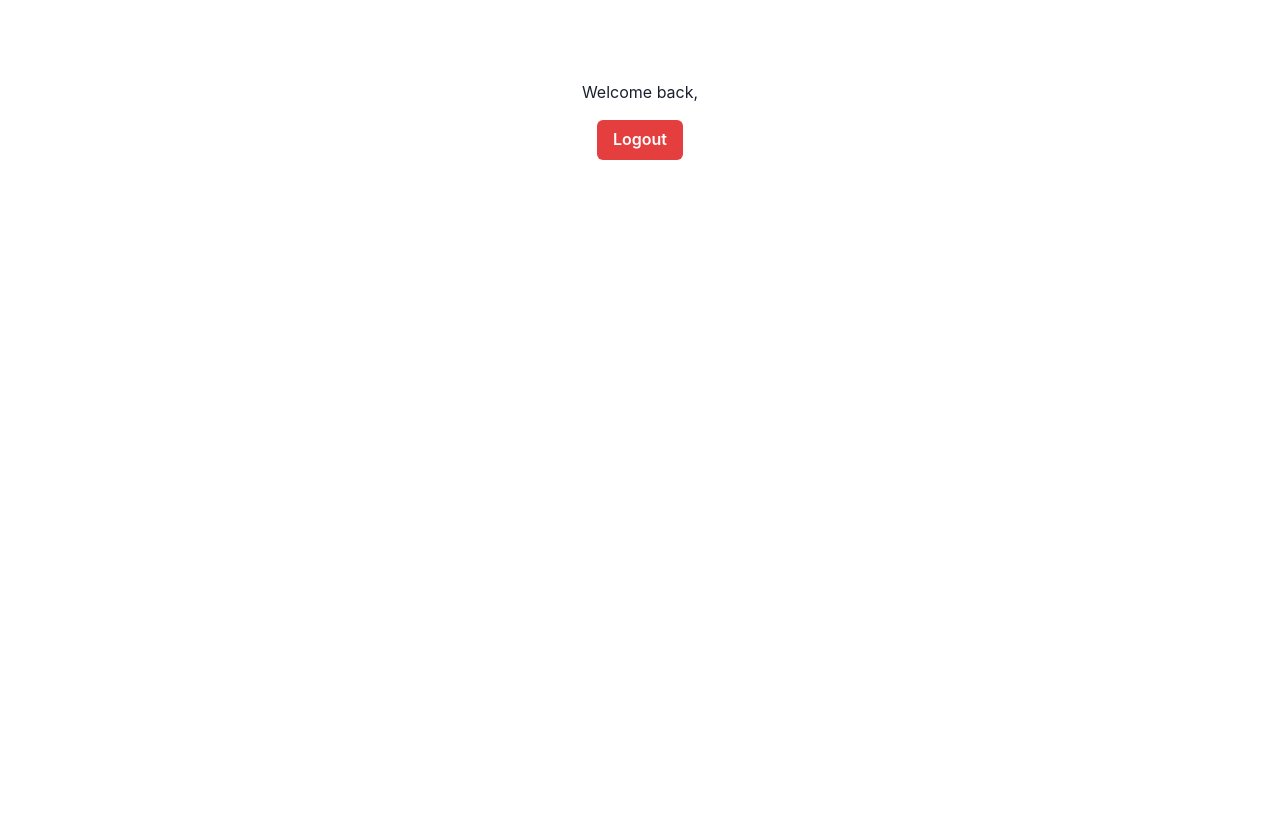
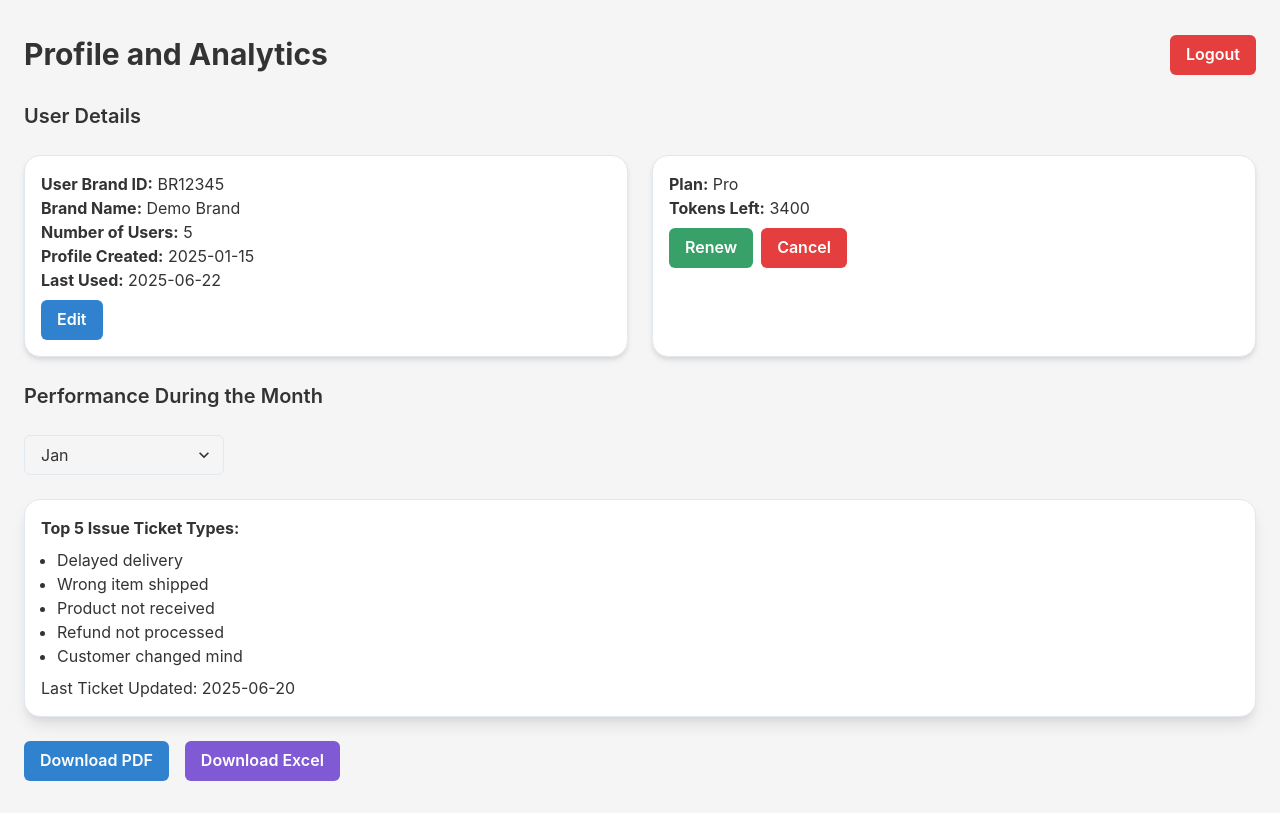
Before and after one commit to karthik-k-resolvix/resolvix-main-repo, a React (Create React App) app: page /dashboard in a window 1280 px wide. Built offline with nearby package versions, Linux system fonts and the light colour scheme.

Commit message:
updates in dashboard page

```diff
--- a/src/auth/DashboardPage.jsx
+++ b/src/auth/DashboardPage.jsx
@@ -1,14 +1,236 @@
-import { useAuth } from './AuthProvider';
-import { Text, VStack, Button } from '@chakra-ui/react';
+// src/auth/DashboardPage.jsx
+// src/auth/DashboardPage.jsx
+import React, { useEffect, useState } from 'react';
+import { Bar } from 'react-chartjs-2';
+import {
+  Chart as ChartJS,
+  CategoryScale,
+  LinearScale,
+  BarElement,
+  Tooltip,
+  Legend
+} from 'chart.js';
+import {
+  Button,
+  VStack,
+  Box,
+  Text,
+  Select,
+  useColorModeValue
+} from '@chakra-ui/react';
+import { useNavigate } from 'react-router-dom';
 import { supabase } from '../supabaseClient';
+import jsPDF from 'jspdf';
+import autoTable from 'jspdf-autotable';
+import * as XLSX from 'xlsx';
+
+ChartJS.register(CategoryScale, LinearScale, BarElement, Tooltip, Legend);
 
 export default function DashboardPage() {
-  const { user } = useAuth();
+  const [userData, setUserData] = useState(null);
+  const [selectedMonth, setSelectedMonth] = useState('June');
+  const [loading, setLoading] = useState(true);
+  const navigate = useNavigate();
+  const boxBg = useColorModeValue('#f5f5f5', '#1A202C');
+  const textColor = useColorModeValue('#333', '#f0e7db');
+
+  useEffect(() => {
+  const fetchUserData = async () => {
+    const email = localStorage.getItem('email');
+
+    // Fallback to dummy data if no email (testing mode)
+    if (!email) {
+      const dummyUserData = {
+        brandId: "BR12345",
+        brandName: "Demo Brand",
+        users: 5,
+        plan: "Pro",
+        tokensLeft: 3400,
+        lastTicketUpdated: "2025-06-20",
+        profileCreated: "2025-01-15",
+        lastUsed: "2025-06-22",
+        ticketStats: {
+          months: ["Jan", "Feb", "Mar", "Apr", "May", "Jun"],
+          tickets: [40, 50, 60, 55, 70, 65],
+          repeats: [10, 12, 9, 11, 13, 10],
+          frauds: [1, 2, 0, 1, 3, 1]
+        },
+        riskSeverity: {
+          months: ["Jan", "Feb", "Mar", "Apr", "May", "Jun"],
+          risk: [12, 15, 13, 14, 11, 16],
+          severity: [30, 25, 28, 22, 35, 27]
+        },
+        summary: [
+          "Delayed delivery",
+          "Wrong item shipped",
+          "Product not received",
+          "Refund not processed",
+          "Customer changed mind"
+        ]
+      };
+
+      setUserData(dummyUserData);
+      setLoading(false);
+      return;
+    }
+
+    // Fetch from Supabase if email exists
+    const { data, error } = await supabase
+      .from('userlogin')
+      .select('*')
+      .eq('email', email)
+      .single();
+
+    if (error) {
+      console.error(error);
+      navigate('/login');
+    } else {
+      setUserData(data);
+      setLoading(false);
+    }
+  };
+
+  if (!userData) fetchUserData();
+}, [navigate, userData]);
+
+  const logout = () => {
+    localStorage.removeItem('email');
+    navigate('/login');
+  };
+
+  const handleDownloadPDF = () => {
+    const doc = new jsPDF();
+    doc.text('User Report', 14, 16);
+    autoTable(doc, {
+      startY: 20,
+      head: [['Field', 'Value']],
+      body: [
+        ['Brand ID', userData.brandId],
+        ['Brand Name', userData.brandName],
+        ['Users', userData.users],
+        ['Plan', userData.plan],
+        ['Tokens Left', userData.tokensLeft],
+        ['Last Ticket Updated', userData.lastTicketUpdated],
+      ],
+    });
+    doc.save('user_report.pdf');
+  };
+
+  const handleDownloadExcel = () => {
+    const worksheet = XLSX.utils.json_to_sheet([
+      {
+        BrandID: userData.brandId,
+        BrandName: userData.brandName,
+        Users: userData.users,
+        Plan: userData.plan,
+        TokensLeft: userData.tokensLeft,
+        LastTicketUpdated: userData.lastTicketUpdated,
+      },
+    ]);
+    const workbook = XLSX.utils.book_new();
+    XLSX.utils.book_append_sheet(workbook, worksheet, 'UserData');
+    XLSX.writeFile(workbook, 'user_report.xlsx');
+  };
+
+  const handleRenew = () => console.log('Renew plan webhook called');
+  const handleCancel = () => console.log('Cancel plan webhook called');
+  const handleEditProfile = () => console.log('Edit profile webhook called');
+
+  const currentMonthIndex = userData?.ticketStats?.months?.indexOf(selectedMonth);
+  const graph1Data = userData?.ticketStats && currentMonthIndex >= 0 && {
+    labels: ['Tickets', 'Repeat Customers', 'Fraud Cases'],
+    datasets: [
+      {
+        label: selectedMonth,
+        data: [
+          userData.ticketStats.tickets[currentMonthIndex],
+          userData.ticketStats.repeats[currentMonthIndex],
+          userData.ticketStats.frauds[currentMonthIndex],
+        ],
+        backgroundColor: ['#3182ce', '#38a169', '#e53e3e'],
+      },
+    ],
+  };
+
+  const graph2Data = userData?.riskSeverity && currentMonthIndex >= 0 && {
+    labels: ['Risk %', 'Severity %'],
+    datasets: [
+      {
+        label: selectedMonth,
+        data: [
+          userData.riskSeverity.risk[currentMonthIndex],
+          userData.riskSeverity.severity[currentMonthIndex],
+        ],
+        backgroundColor: ['#ed8936', '#9f7aea'],
+      },
+    ],
+  };
+
+  if (!userData || loading) return <Text>Loading dashboard...</Text>;
 
   return (
-    <VStack mt={20} spacing={4}>
-      <Text>Welcome back, {user?.email}</Text>
-      <Button onClick={() => supabase.auth.signOut()} colorScheme="red">Logout</Button>
+    <VStack spacing={6} px={6} py={8} align="stretch" bg={boxBg} color={textColor}>
+      <Box display="flex" justifyContent="space-between" alignItems="center">
+        <Text fontSize="3xl" fontWeight="bold">Profile and Analytics</Text>
+        <Button onClick={logout} colorScheme="red">Logout</Button>
+      </Box>
+
+      <Text fontSize="xl" fontWeight="semibold">User Details</Text>
+
+      <Box display="grid" gridTemplateColumns={{ base: '1fr', md: '1fr 1fr' }} gap={6}>
+        <Box p={4} borderWidth={1} borderRadius="2xl" bg="white" boxShadow="md">
+          <Text><strong>User Brand ID:</strong> {userData.brandId}</Text>
+          <Text><strong>Brand Name:</strong> {userData.brandName}</Text>
+          <Text><strong>Number of Users:</strong> {userData.users}</Text>
+          <Text><strong>Profile Created:</strong> {userData.profileCreated}</Text>
+          <Text><strong>Last Used:</strong> {userData.lastUsed}</Text>
+          <Button mt={2} onClick={handleEditProfile} colorScheme="blue">Edit</Button>
+        </Box>
+
+        <Box p={4} borderWidth={1} borderRadius="2xl" bg="white" boxShadow="md">
+          <Text><strong>Plan:</strong> {userData.plan}</Text>
+          <Text><strong>Tokens Left:</strong> {userData.tokensLeft}</Text>
+          <Box display="flex" gap={2} mt={2}>
+            <Button onClick={handleRenew} colorScheme="green">Renew</Button>
+            <Button onClick={handleCancel} colorScheme="red">Cancel</Button>
+          </Box>
+        </Box>
+      </Box>
+
+      <Text fontSize="xl" fontWeight="semibold">Performance During the Month</Text>
+      <Box>
+        <Select value={selectedMonth} onChange={(e) => setSelectedMonth(e.target.value)} width="200px">
+          {userData.ticketStats?.months.map((m) => (
+            <option key={m}>{m}</option>
+          ))}
+        </Select>
+      </Box>
+
+      {graph1Data && (
+        <Box p={4} borderWidth={1} borderRadius="2xl" bg="white" boxShadow="md">
+          <Bar data={graph1Data} />
+          <Text fontSize="sm" mt={2}>Data for selected month: {selectedMonth}</Text>
+        </Box>
+      )}
+
+      {graph2Data && (
+        <Box p={4} borderWidth={1} borderRadius="2xl" bg="white" boxShadow="md">
+          <Bar data={graph2Data} />
+        </Box>
+      )}
+
+      <Box p={4} borderWidth={1} borderRadius="2xl" bg="white" boxShadow="lg">
+        <Text fontWeight="bold" mb={2}>Top 5 Issue Ticket Types:</Text>
+        <Box as="ul" pl={4} style={{ listStyleType: 'disc' }}>
+          {userData.summary?.map((s, idx) => <li key={idx}>{s}</li>)}
+        </Box>
+        <Text mt={2}>Last Ticket Updated: {userData.lastTicketUpdated}</Text>
+      </Box>
+
+      <Box display="flex" gap={4}>
+        <Button onClick={handleDownloadPDF} colorScheme="blue">Download PDF</Button>
+        <Button onClick={handleDownloadExcel} colorScheme="purple">Download Excel</Button>
+      </Box>
     </VStack>
   );
 }
--- a/src/auth/RegisterPage.jsx
+++ b/src/auth/RegisterPage.jsx
@@ -9,6 +9,8 @@ import { useNavigate } from 'react-router-dom';
 import { useAuth } from '../auth/AuthProvider';
 import { supabase } from '../supabaseClient';
 import PrivacyPolicyContent from '../components/PrivacyPolicyContent';
+
+import Footer from '../components/Footer';
 
 export default function RegisterPage() {
   const { user } = useAuth();
@@ -159,6 +161,7 @@ export default function RegisterPage() {
           </ModalBody>
         </ModalContent>
       </Modal>
+      <Footer />
     </Box>
   );
 }
--- a/src/supabaseClient.js
+++ b/src/supabaseClient.js
@@ -1,6 +1,6 @@
 import { createClient } from '@supabase/supabase-js';
 
-const supabaseUrl = 'https://your-project.supabase.co';
-const supabaseAnonKey = 'your-anon-key';
+const supabaseUrl = 'https://rgrdfydlctgtsfcgqiom.supabase.co';
+const supabaseKey = 'eyJhbGciOiJIUzI1NiIsInR5cCI6IkpXVCJ9.eyJpc3MiOiJzdXBhYmFzZSIsInJlZiI6InJncmRmeWRsY3RndHNmY2dxaW9tIiwicm9sZSI6ImFub24iLCJpYXQiOjE3NDUxNDAwNTYsImV4cCI6MjA2MDcxNjA1Nn0.2RiuzxmI88cTjLWHFxmc97pfdT0lYeZPKhutv795Kfw';
 
-export const supabase = createClient(supabaseUrl, supabaseAnonKey);
+export const supabase = createClient(supabaseUrl, supabaseKey);
```
Also changed, not shown: package.json (+8 -3 lines).
